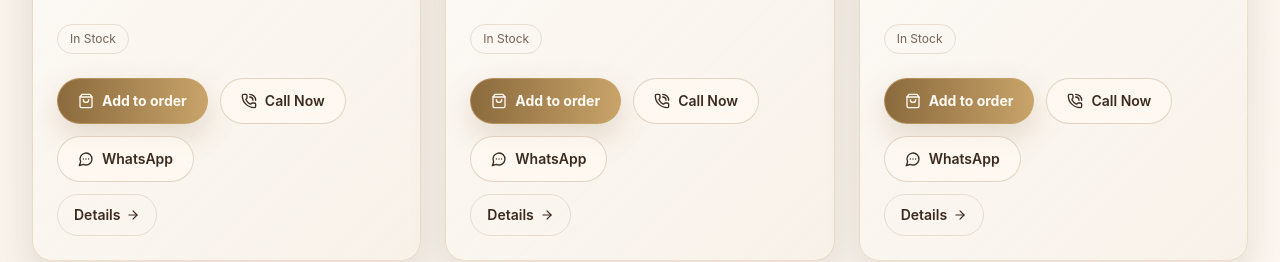
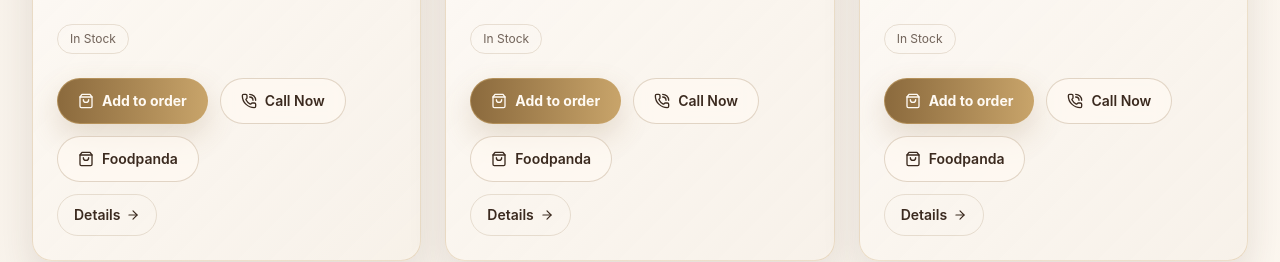
Before and after one commit to 9barpk-dev/9Bar, a Next.js app: page /menu in a window 1280 px wide. Shown: the part 1080-1342 px from the top of the page. Built offline with nearby package versions, Linux system fonts and the light colour scheme; no server answers.

Commit message:
Refine customer ordering journey

```diff
--- a/app/page.tsx
+++ b/app/page.tsx
@@ -43,7 +43,7 @@ export default function Home() {
               Café-level espresso, crafted with intent and delivered to your door. Your daily ritual, elevated.
             </motion.p>
             <motion.div variants={reveal} className="mt-9 flex flex-wrap gap-3">
-              <Link href={orderLinks.whatsapp} target="_blank" rel="noreferrer" className="inline-flex items-center gap-2 rounded-full border border-[#f3cf86]/50 bg-gradient-to-r from-[#c99336] via-[#e4b05d] to-[#c99336] bg-[length:200%_auto] px-6 py-3.5 text-sm font-bold text-[#120c05] shadow-[0_14px_35px_rgba(210,162,76,0.25)] transition-all duration-300 hover:-translate-y-1 hover:bg-[position:right_center]">
+              <Link href="/menu" className="inline-flex items-center gap-2 rounded-full border border-[#f3cf86]/50 bg-gradient-to-r from-[#c99336] via-[#e4b05d] to-[#c99336] bg-[length:200%_auto] px-6 py-3.5 text-sm font-bold text-[#120c05] shadow-[0_14px_35px_rgba(210,162,76,0.25)] transition-all duration-300 hover:-translate-y-1 hover:bg-[position:right_center]">
                 Order Now <ArrowRight size={17} />
               </Link>
               <Link href="/menu" className="inline-flex items-center gap-2 rounded-full border border-white/20 bg-white/5 px-6 py-3.5 text-sm font-semibold text-white backdrop-blur-sm transition-all duration-300 hover:-translate-y-1 hover:border-[#d2a24c]/60 hover:bg-white/10">
--- a/components/order-actions.tsx
+++ b/components/order-actions.tsx
@@ -1,8 +1,8 @@
 "use client";
 
 import Link from "next/link";
-import { MessageCircleMore, PhoneCall, ShoppingBag } from "lucide-react";
-import { orderLinks, whatsappOrderLink } from "@/lib/site";
+import { PhoneCall, ShoppingBag } from "lucide-react";
+import { foodpandaUrl, orderLinks } from "@/lib/site";
 import { useOrderCart } from "@/components/order-drawer";
 
 export function OrderActions({ compact = false, drinkName, price }: { compact?: boolean; drinkName?: string; price?: string }) {
@@ -24,14 +24,9 @@ export function OrderActions({ compact = false, drinkName, price }: { compact?:
         <PhoneCall size={16} />
         Call Now
       </Link>
-      <Link
-        href={whatsappOrderLink(drinkName)}
-        target="_blank"
-        rel="noreferrer"
-        className="inline-flex items-center gap-2 rounded-full border border-[#8b6a3d]/25 bg-[#fffaf3]/70 px-5 py-3 text-sm font-semibold text-[#3b2a1f] transition-all duration-300 hover:-translate-y-1 hover:border-[#c8a46a] hover:text-[#8b6a3d]"
-      >
-        <MessageCircleMore size={16} />
-        WhatsApp
+      <Link href={foodpandaUrl} target="_blank" rel="noreferrer" className="inline-flex items-center gap-2 rounded-full border border-[#8b6a3d]/25 bg-[#fffaf3]/70 px-5 py-3 text-sm font-semibold text-[#3b2a1f] transition-all duration-300 hover:-translate-y-1 hover:border-[#c8a46a] hover:text-[#8b6a3d]">
+        <ShoppingBag size={16} />
+        Foodpanda
       </Link>
     </div>
   );
--- a/components/order-drawer.tsx
+++ b/components/order-drawer.tsx
@@ -1,12 +1,11 @@
 "use client";
 
-import { createContext, useCallback, useContext, useEffect, useState } from "react";
+import { createContext, useCallback, useContext, useState } from "react";
 import Link from "next/link";
-import { Check, Clock3, Minus, PackageCheck, Plus, ShoppingBag, Truck, X } from "lucide-react";
-import { foodpandaUrl, isFoodpandaAvailable, whatsappNumber } from "@/lib/site";
+import { Minus, Plus, ShoppingBag, X } from "lucide-react";
+import { foodpandaUrl, whatsappNumber } from "@/lib/site";
 
 type CartItem = { name: string; price: number; quantity: number };
-type OrderStage = "received" | "preparing" | "ready" | "dispatched" | "delivered";
 type CartContextValue = { addItem: (name: string, price: string) => void; openCart: () => void; count: number };
 const CartContext = createContext<CartContextValue | null>(null);
 
@@ -39,7 +38,6 @@ export function CartButton() {
 
 function OrderDrawer({ items, setItems, isOpen, close }: { items: CartItem[]; setItems: React.Dispatch<React.SetStateAction<CartItem[]>>; isOpen: boolean; close: () => void }) {
   const [method, setMethod] = useState<"direct" | "foodpanda">("direct");
-  const [stage, setStage] = useState<OrderStage | null>(null);
   const subtotal = items.reduce((total, item) => total + item.price * item.quantity, 0);
   const total = subtotal;
   const updateQuantity = (name: string, change: number) => setItems((current) => current.flatMap((item) => item.name !== name ? [item] : item.quantity + change > 0 ? [{ ...item, quantity: item.quantity + change }] : []));
@@ -47,39 +45,20 @@ function OrderDrawer({ items, setItems, isOpen, close }: { items: CartItem[]; se
     if (!items.length) return;
     const order = items.map((item) => `${item.quantity}× ${item.name}`).join(", ");
     const message = `Hello 9 BAR, I would like to place an order.\n\nOrder: ${order}\nTotal: Rs. ${total}\n\nPlease confirm my delivery address and delivery fee.`;
-    setStage("received");
     window.open(`https://wa.me/${whatsappNumber}?text=${encodeURIComponent(message)}`, "_blank", "noopener,noreferrer");
+    setItems([]);
+    close();
   };
-  const stages: { id: OrderStage; label: string; icon: typeof Check }[] = [{ id: "received", label: "Order Received", icon: Check }, { id: "preparing", label: "Preparing", icon: Clock3 }, { id: "ready", label: "Ready for Pickup", icon: PackageCheck }, { id: "dispatched", label: "Dispatched", icon: Truck }, { id: "delivered", label: "Delivered", icon: Check }];
 
   return <>{isOpen && <div className="fixed inset-0 z-[70] bg-black/45 backdrop-blur-sm" onClick={close} />}
     <aside aria-label="Your order" className={`fixed inset-y-0 right-0 z-[80] flex w-full max-w-xl flex-col bg-[#fffaf3] shadow-2xl transition-transform duration-300 ${isOpen ? "translate-x-0" : "translate-x-full"}`}>
       <div className="flex items-center justify-between border-b border-[#c8a46a]/20 px-5 py-5"><div><p className="eyebrow">Your order</p><h2 className="mt-1 text-2xl font-semibold">A coffee moment, curated.</h2></div><button type="button" onClick={close} aria-label="Close order bag" className="rounded-full p-2 text-[#3b2a1f] hover:bg-[#c8a46a]/15"><X /></button></div>
       <div className="flex-1 overflow-y-auto p-5 sm:p-6">
-        {stage ? <OrderTracking stage={stage} stages={stages} /> : <>
           {items.length === 0 ? <div className="rounded-3xl border border-dashed border-[#c8a46a]/45 p-8 text-center text-sm text-[#3b2a1f]/70">Your order bag is waiting for something delicious.</div> : <div className="space-y-3">{items.map((item) => <div key={item.name} className="flex items-center justify-between rounded-2xl border border-[#c8a46a]/20 p-4"><div><p className="font-semibold">{item.name}</p><p className="mt-1 text-sm text-[#8b6a3d]">Rs. {item.price}</p></div><div className="flex items-center gap-3"><button onClick={() => updateQuantity(item.name, -1)} aria-label={`Remove one ${item.name}`} className="rounded-full border p-1"><Minus size={14} /></button><span className="w-4 text-center text-sm font-semibold">{item.quantity}</span><button onClick={() => updateQuantity(item.name, 1)} aria-label={`Add one ${item.name}`} className="rounded-full border p-1"><Plus size={14} /></button></div></div>)}</div>}
           <div className="mt-7 grid grid-cols-2 gap-2 rounded-2xl bg-[#efe3d1] p-2"><button onClick={() => setMethod("direct")} className={`rounded-xl px-3 py-3 text-left text-sm font-bold ${method === "direct" ? "bg-[#3b2a1f] text-white" : "text-[#3b2a1f]/70"}`}>Order from 9 BAR<span className="mt-1 block text-xs font-normal opacity-75">Cart + WhatsApp checkout</span></button><button onClick={() => setMethod("foodpanda")} className={`rounded-xl px-3 py-3 text-left text-sm font-bold ${method === "foodpanda" ? "bg-[#3b2a1f] text-white" : "text-[#3b2a1f]/70"}`}>Order via Foodpanda<span className="mt-1 block text-xs font-normal opacity-75">Foodpanda orders & tracking</span></button></div>
-          {method === "foodpanda" ? <div className="mt-6 rounded-3xl border border-[#c8a46a]/25 p-5 text-sm leading-6 text-[#3b2a1f]/75"><p className="font-semibold text-[#3b2a1f]">Order and tracking, handled by Foodpanda.</p><p className="mt-2">You&apos;ll be redirected to the 9 BAR Foodpanda store to complete your order.</p>{isFoodpandaAvailable ? <Link href={foodpandaUrl} target="_blank" rel="noreferrer" className="mt-5 inline-flex rounded-full bg-[#d2a24c] px-5 py-3 font-bold text-[#160f07]">Continue to Foodpanda</Link> : <p className="mt-4 font-medium text-[#8b6a3d]">Our Foodpanda store link is coming soon. Please order directly from 9 BAR.</p>}</div> : <>
+          {method === "foodpanda" ? <div className="mt-6 rounded-3xl border border-[#c8a46a]/25 p-5 text-sm leading-6 text-[#3b2a1f]/75"><p className="font-semibold text-[#3b2a1f]">Order and tracking, handled by Foodpanda.</p><p className="mt-2">You&apos;ll be redirected to the 9 BAR Foodpanda store to complete your order.</p><Link href={foodpandaUrl} target="_blank" rel="noreferrer" className="mt-5 inline-flex rounded-full bg-[#d2a24c] px-5 py-3 font-bold text-[#160f07]">Continue to Foodpanda</Link></div> : <>
             <div className="mt-6 rounded-3xl bg-[#3b2a1f] p-5 text-[#f8efe5]"><div className="flex justify-between text-sm"><span>Order total</span><span>Rs. {total}</span></div><p className="mt-3 text-xs leading-5 text-[#f8efe5]/70">Delivery address and any applicable delivery fee are confirmed with you on WhatsApp.</p><button onClick={checkout} disabled={!items.length} className="mt-5 w-full rounded-full bg-[#d2a24c] px-5 py-3.5 text-sm font-bold text-[#160f07] disabled:cursor-not-allowed disabled:opacity-50">Checkout on WhatsApp</button></div>
           </>}
-        </>}
       </div>
     </aside></>;
 }
-
-function OrderTracking({ stage, stages }: { stage: OrderStage; stages: { id: OrderStage; label: string; icon: typeof Check }[] }) {
-  const current = stages.findIndex((entry) => entry.id === stage);
-  const dispatched = current >= 3;
-  return <div><p className="eyebrow">Order tracking</p><h3 className="mt-2 text-2xl font-semibold">Your 9 BAR order</h3><div className="mt-8 space-y-5">{stages.map((entry, index) => { const Icon = entry.icon; const active = index <= current; return <div key={entry.id} className={`flex items-center gap-3 text-sm ${active ? "text-[#3b2a1f]" : "text-[#3b2a1f]/35"}`}><span className={`flex h-9 w-9 items-center justify-center rounded-full ${active ? "bg-[#d2a24c]" : "bg-[#efe3d1]"}`}><Icon size={17} /></span><span className="font-semibold">{entry.label}{entry.id === "dispatched" && " 🚚"}{entry.id === "delivered" && " ✅"}</span></div>; })}</div><div className="mt-8 rounded-3xl bg-[#efe3d1] p-5 text-sm leading-6 text-[#3b2a1f]/75">{dispatched ? <><p className="font-bold text-[#3b2a1f]">Your delivery is on its way.</p><LiveDeliveryCountdown /></> : <><p className="font-bold text-[#3b2a1f]">Preparing your order.</p><p className="mt-1">Estimated preparation time: 10–15 minutes. Estimated delivery time starts once your order has been dispatched.</p></>}</div></div>;
-}
-
-function LiveDeliveryCountdown() {
-  const [secondsRemaining, setSecondsRemaining] = useState(25 * 60);
-  useEffect(() => {
-    const interval = window.setInterval(() => setSecondsRemaining((seconds) => Math.max(0, seconds - 1)), 1000);
-    return () => window.clearInterval(interval);
-  }, []);
-  const minutes = Math.floor(secondsRemaining / 60);
-  const seconds = secondsRemaining % 60;
-  return <p className="mt-1">Live delivery countdown: {minutes}:{seconds.toString().padStart(2, "0")} remaining.</p>;
-}
--- a/components/site-shell.tsx
+++ b/components/site-shell.tsx
@@ -4,7 +4,7 @@ import { useState } from "react";
 import Link from "next/link";
 import Image from "next/image";
 import { Instagram, Menu, PhoneCall, X } from "lucide-react";
-import { isFoodpandaAvailable, siteConfig, orderLinks, whatsappOrderLink } from "@/lib/site";
+import { siteConfig, orderLinks } from "@/lib/site";
 import { CartButton } from "@/components/order-drawer";
 
 const navItems = [
@@ -19,7 +19,7 @@ export function SiteShell({ children }: { children: React.ReactNode }) {
   const [mobileOpen, setMobileOpen] = useState(false);
   return (
     <div className="min-h-screen text-[#3b2a1f]">
-      <div className="bg-[#3b2a1f] px-4 py-2 text-center text-xs font-semibold tracking-wide text-[#f8efe5] sm:text-sm">🚚 FREE Delivery on orders above Rs. 2,000 (within 10 km) <span className="mx-1.5 text-[#d2a24c]">•</span> ☕ Freshly Brewed <span className="mx-1.5 text-[#d2a24c]">•</span> Delivered Fast <span className="mx-1.5 text-[#d2a24c]">•</span> Premium Coffee.</div>
+      <div className="bg-[#3b2a1f] px-4 py-2 text-center text-xs font-semibold tracking-wide text-[#f8efe5] sm:text-sm">🚚 FREE Delivery on orders above Rs. 2,000 (within 5 km) <span className="mx-1.5 text-[#d2a24c]">•</span> ☕ Freshly Brewed <span className="mx-1.5 text-[#d2a24c]">•</span> Delivered Fast <span className="mx-1.5 text-[#d2a24c]">•</span> Premium Coffee.</div>
       <header className="sticky top-0 z-40 border-b border-[#c8a46a]/20 bg-[#f6f0e8]/80 backdrop-blur-2xl">
         <div className="mx-auto flex max-w-7xl items-center justify-between px-4 py-4 sm:px-6 lg:px-8">
           <Link href="/" aria-label="9 BAR home" className="flex items-center gap-2.5 transition-transform duration-300 hover:scale-[1.03]">
@@ -63,7 +63,7 @@ export function SiteShell({ children }: { children: React.ReactNode }) {
             <div className="mt-4 flex flex-wrap gap-3">
               <Link href={orderLinks.whatsapp} target="_blank" rel="noreferrer" className="rounded-full border border-[#d2a24c]/40 px-4 py-2 text-sm font-semibold text-[#d2a24c]">WhatsApp</Link>
               <Link href={orderLinks.phone} className="rounded-full border border-white/10 px-4 py-2 text-sm font-semibold text-[#f8efe5]">Call</Link>
-              {isFoodpandaAvailable && <Link href={orderLinks.foodpanda} target="_blank" rel="noreferrer" className="rounded-full border border-white/10 px-4 py-2 text-sm font-semibold text-[#f8efe5]">Foodpanda</Link>}
+              <Link href={orderLinks.foodpanda} target="_blank" rel="noreferrer" className="rounded-full border border-white/10 px-4 py-2 text-sm font-semibold text-[#f8efe5]">Foodpanda</Link>
               <Link href={siteConfig.instagramUrl} target="_blank" rel="noreferrer" className="inline-flex items-center gap-2 rounded-full border border-white/10 px-4 py-2 text-sm font-semibold text-[#f8efe5] transition hover:border-[#d2a24c]/50 hover:text-[#d2a24c]"><Instagram size={15} />{siteConfig.instagramHandle}</Link>
             </div>
             <p className="mt-6 text-sm text-[#f8efe5]/60">© 2026 9 BAR. All rights reserved.</p>
@@ -71,7 +71,7 @@ export function SiteShell({ children }: { children: React.ReactNode }) {
         </div>
       </footer>
       <div className="fixed inset-x-3 bottom-3 z-50 flex gap-2 rounded-2xl border border-[#c8a46a]/35 bg-[#3b2a1f]/95 p-2 shadow-2xl backdrop-blur-xl sm:hidden">
-        <Link href={whatsappOrderLink()} target="_blank" rel="noreferrer" className="flex flex-1 items-center justify-center gap-2 rounded-xl bg-gradient-to-r from-[#8b6a3d] via-[#c8a46a] to-[#8b6a3d] px-3 py-3 text-sm font-bold text-[#fffaf3]">Order on WhatsApp</Link>
+        <Link href="/menu" className="flex flex-1 items-center justify-center gap-2 rounded-xl bg-gradient-to-r from-[#8b6a3d] via-[#c8a46a] to-[#8b6a3d] px-3 py-3 text-sm font-bold text-[#fffaf3]">Start your order</Link>
         <Link href={orderLinks.phone} aria-label="Call 9 BAR" className="flex w-12 items-center justify-center rounded-xl border border-[#c8a46a]/35 text-[#f6f0e8]"><PhoneCall size={18} /></Link>
       </div>
     </div>
```
